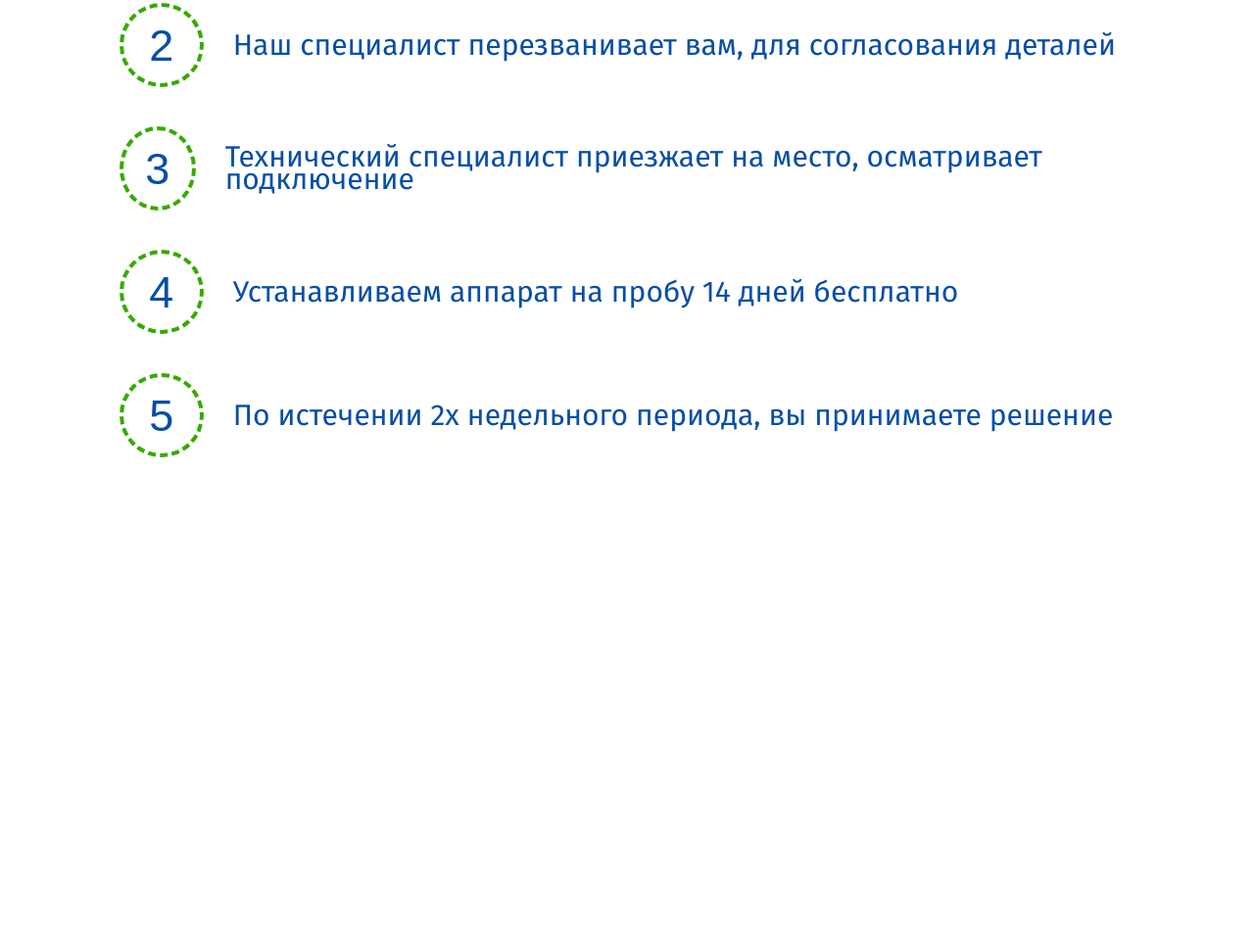
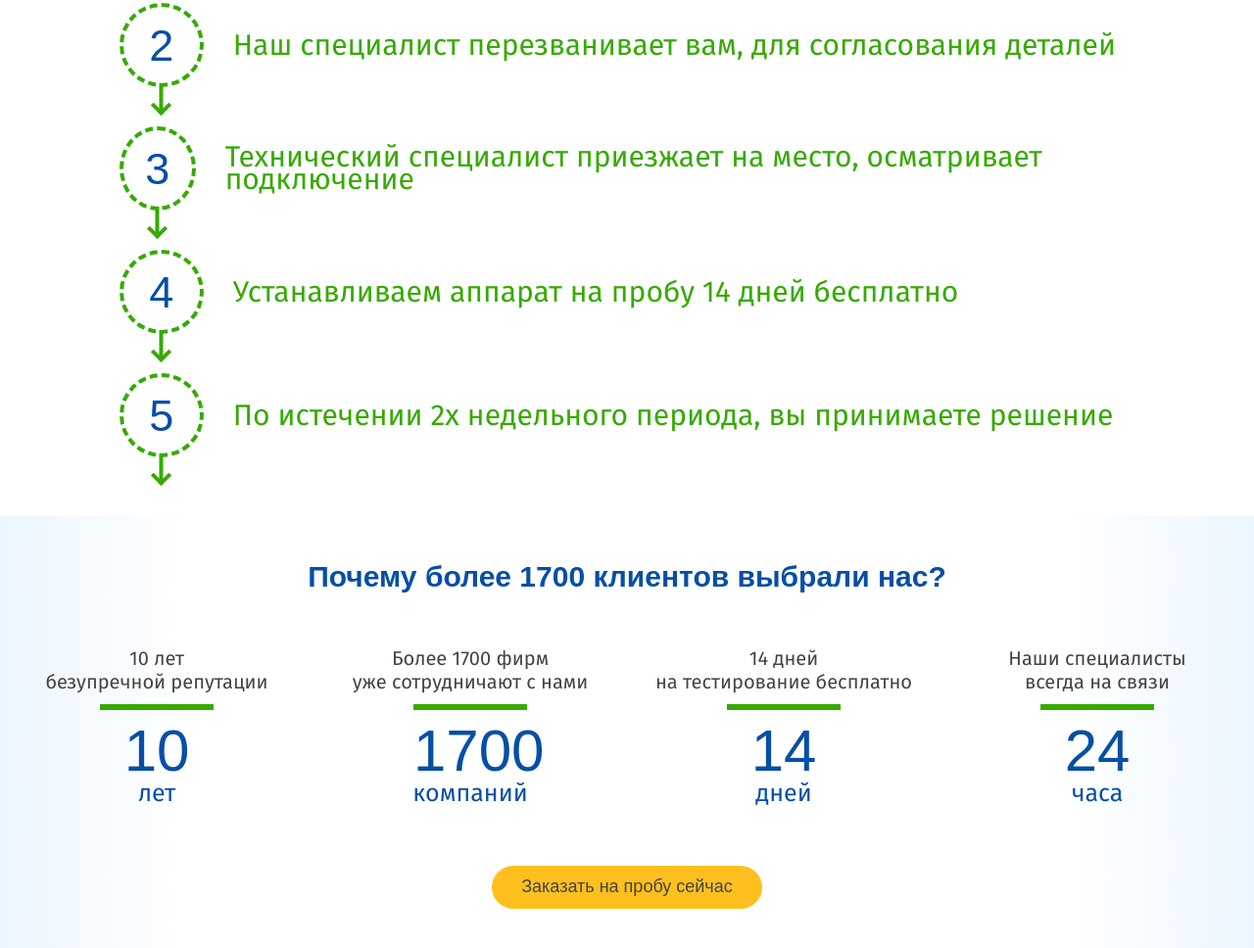
Before and after one commit to jurasiq/inlinewater, a plain HTML site: page index.html in a window 1280 px wide. Shown: the part 3860-4828 px from the top of the page at 98% size. Before the commit the page ends 4387 px from the top, so only its background shows below. Drawn offline with Linux system fonts and the light colour scheme; a web font is replaced by a local one.

Commit message:
Why layout

```diff
--- a/index.html
+++ b/index.html
@@ -424,6 +424,55 @@
 			</div>
 		</section>
 
+		<section class="st why">
+			<h2 class="h2">Почему более 1700 клиентов выбрали нас?</h2>
+			<div class="container-fluid">
+				<div class="row justify-content-center">
+					<div class="col-lg-3">
+						<div class="why-item">
+							<div class="why-descr">
+								10 лет <br>безупречной репутации
+							</div>
+							<div class="why-digit">
+								<span>10</span> лет
+							</div>
+						</div>
+					</div>
+					<div class="col-lg-3">
+						<div class="why-item">
+							<div class="why-descr">
+								Более 1700 фирм <br>уже сотрудничают с нами
+							</div>
+							<div class="why-digit">
+								<span>1700</span> компаний
+							</div>
+						</div>
+					</div>
+					<div class="col-lg-3">
+						<div class="why-item">
+							<div class="why-descr">
+								14 дней <br>на тестирование бесплатно
+							</div>
+							<div class="why-digit">
+								<span>14</span> дней
+							</div>
+						</div>
+					</div>
+					<div class="col-lg-3">
+						<div class="why-item">
+							<div class="why-descr">
+								Наши специалисты <br>всегда на связи
+							</div>
+							<div class="why-digit">
+								<span>24</span> часа
+							</div>
+						</div>
+					</div>
+				</div>
+			</div>
+			<button class="base-btn">Заказать на пробу сейчас</button>
+		</section>
+
 	</div>
 
 	<!--Vendor scripts-->
--- a/sass/_stages.sass
+++ b/sass/_stages.sass
@@ -1,20 +1,43 @@
 .stage-item
-  display: flex
-  justify-content: start
-  align-items: center
-  margin: 2rem 0
-  &_icon
-    display: flex
-    justify-content: center
-    align-items: center
-    width: 86px
-    height: 86px
-    font-size: 4.5rem
-    font-family: 'Fira Sans Condensed', sans-serif
-    border: 4px dashed $green
-    border-radius: 50%
-    color: $dark-blue
-    margin-right: 3rem
-  &_description
-    color: $dark-blue
-    font-size: 3rem
+	display: flex
+	justify-content: start
+	align-items: center
+	margin: 2rem 0
+	&_icon
+		display: flex
+		position: relative
+		justify-content: center
+		align-items: center
+		width: 86px
+		height: 86px
+		font-size: 4.5rem
+		font-family: 'Fira Sans Condensed', sans-serif
+		border: 4px dashed $green
+		border-radius: 50%
+		color: $dark-blue
+		margin-right: 3rem
+		&::before
+			content: ''
+			display: block
+			box-sizing: border-box
+			position: absolute
+			bottom: -30px
+			margin: 0 auto
+			width: 15px
+			height: 15px
+			border-right: 4px solid $green
+			border-bottom: 4px solid $green
+			transform: rotate(45deg)
+		&::after
+			content: ''
+			display: block
+			position: absolute
+			bottom: -30px
+			margin: 0 auto
+			width: 4px
+			height: 30px
+			transform: translateX(-0.5px)
+			background-color: $green
+	&_description
+		color: $green
+		font-size: 3rem
--- /dev/null
+++ b/sass/_why.sass
@@ -0,0 +1,24 @@
+.why
+	background: linear-gradient(90deg, $light-blue 0%, #FFFFFF 15%, #FFFFFF 85%, $light-blue 100%)
+	text-align: center
+
+.why-item
+	text-align: center
+	margin: 3rem 0
+	.why-descr
+		font-size: 2rem
+		margin-bottom: 1rem
+	.why-digit
+		font-size: 2.5rem
+		color: $dark-blue
+		span
+			display: block
+			font-family: 'Fira Sans Condensed', sans-serif
+			max-width: 40%
+			font-size: 6rem
+			margin: 0 auto
+			padding: 30px 0 20px
+			border-top: 6px solid $green
+
+	.base-btn
+		position: relative
--- a/sass/main.sass
+++ b/sass/main.sass
@@ -101,3 +101,4 @@ button:active, button:focus, button:hover
 @import catalog
 @import questions
 @import stages
+@import why
```
Also changed, not shown: css/main.css, css/main.min.css, 2 other files.
